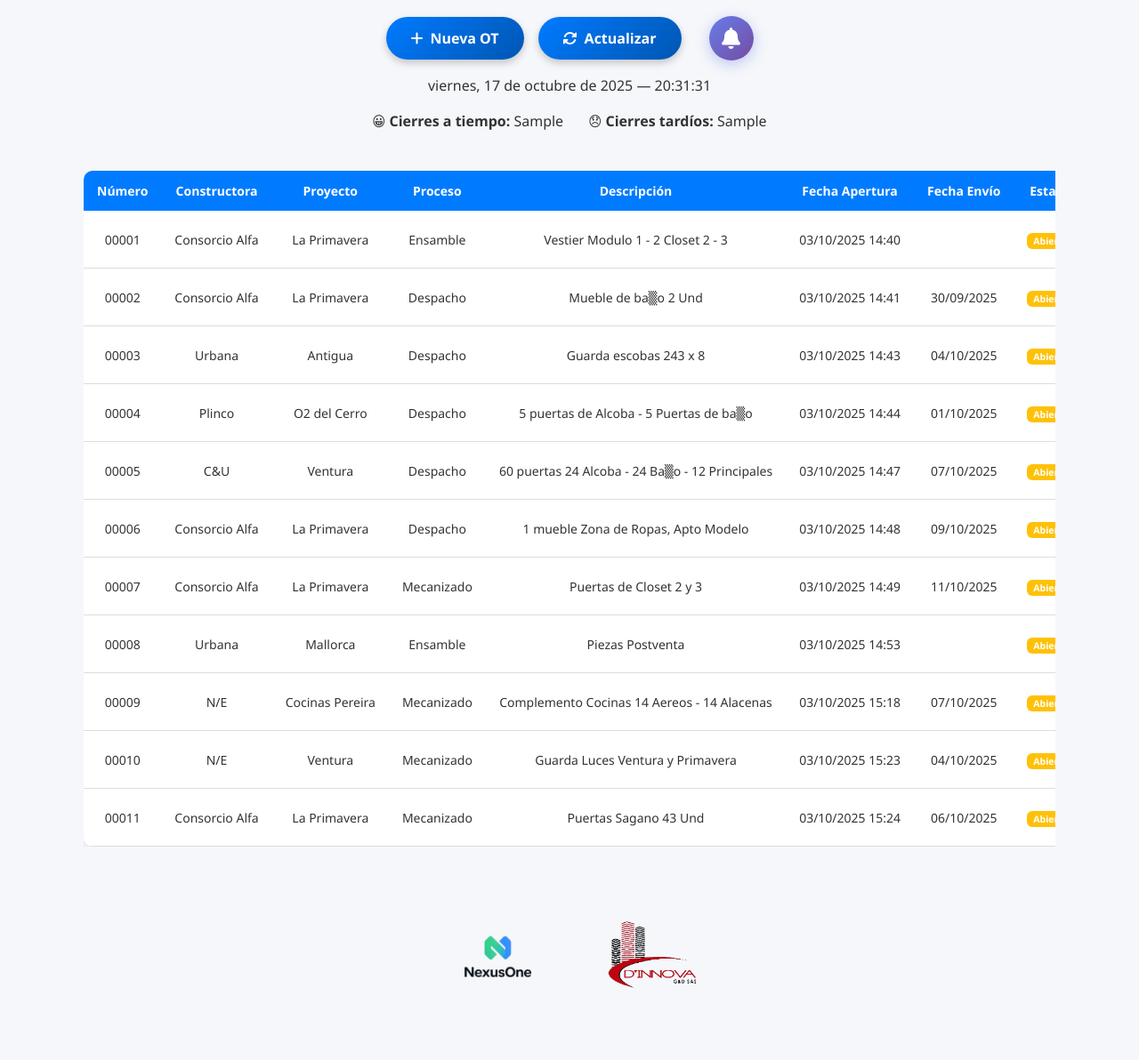
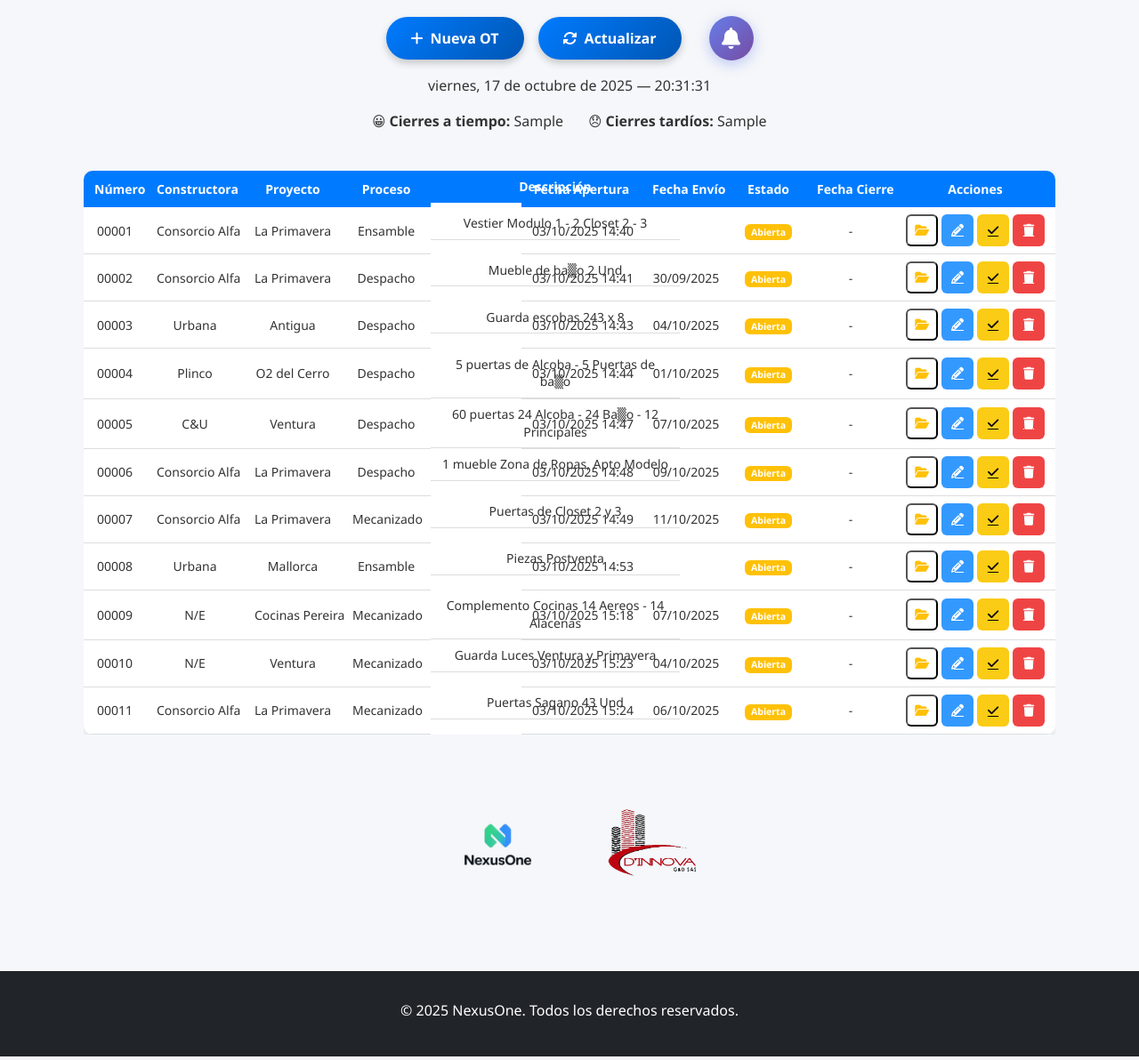
Before and after one commit to Planeacion2510/NX_01, a Django app: template nexusone/administrativa/ordenes/templates/administrativa/ordenes/listar_orden.html in a window 1280 px wide. Shown: the part 284-1476 px from the top of the page at 89% size. Run offline with Django 5.2, Linux system fonts and the light colour scheme; data comes from the database, SQL or seed files in the repository; tables that the repository leaves empty hold one stand-in row (values such as "Sample post"); the template is opened without the code that fills it: values that come from a table or form of the project are taken from there, most other values are stand-ins (such as "Sample title", 1, 10 or a date in 2020); data that the repository does not hold is empty.

Commit message:
Actualización

```diff
--- a/nexusone/administrativa/ordenes/models.py
+++ b/nexusone/administrativa/ordenes/models.py
@@ -34,6 +34,7 @@ class OrdenTrabajo(models.Model):
         ('mallorca', 'Mallorca'),
         ('o2_del_cerro', 'O2 del Cerro'),
         ('antigua', 'Antigua'),
+        ('monte_real', 'Monte Real'),
         ('koa', 'Koa Loft'),
         ('Cocinas Pereira', 'Cocinas Pereira'),
         ('externo', 'Externo'),
--- a/nexusone/administrativa/ordenes/templates/administrativa/ordenes/listar_orden.html
+++ b/nexusone/administrativa/ordenes/templates/administrativa/ordenes/listar_orden.html
@@ -592,16 +592,16 @@ cargarNotificaciones();
 
 /* ========== AJUSTES DE TABLA ========== */
 .table-modern {
-    table-layout: auto !important;
+    table-layout: fixed !important;
     width: 100% !important;
     border-collapse: collapse !important;
 }
 
-/* ⚠️ FORZAR que TODO el texto sea horizontal */
+/* ⚠️ FORZAR que TODO el texto sea horizontal por defecto */
 .table-modern th,
 .table-modern td {
     white-space: nowrap !important;
-    padding: 12px 15px !important;
+    padding: 10px 12px !important;
     vertical-align: middle !important;
     writing-mode: horizontal-tb !important;
     text-orientation: mixed !important;
@@ -609,64 +609,82 @@ cargarNotificaciones();
     transform: none !important;
 }
 
-/* Columnas con anchos específicos */
+/* Columnas con anchos optimizados */
 .table-modern th:nth-child(1), .table-modern td:nth-child(1) {
-    width: 80px;
+    width: 70px;
     text-align: center;
 }
 
 .table-modern th:nth-child(2), .table-modern td:nth-child(2) {
-    width: 130px;
+    width: 110px;
 }
 
 .table-modern th:nth-child(3), .table-modern td:nth-child(3) {
-    width: 130px;
+    width: 110px;
 }
 
 .table-modern th:nth-child(4), .table-modern td:nth-child(4) {
-    width: 110px;
+    width: 100px;
 }
 
+/* ✅ DESCRIPCIÓN con 2 líneas máximo */
 .table-modern th:nth-child(5), .table-modern td:nth-child(5) {
-    width: auto;
-    min-width: 200px;
+    width: 280px;
+    max-width: 280px;
+    white-space: normal !important;
+    overflow: hidden;
+    text-overflow: ellipsis;
+    display: -webkit-box;
+    -webkit-line-clamp: 2;
+    -webkit-box-orient: vertical;
+    line-height: 1.4;
+    padding: 8px 10px !important;
 }
 
 .table-modern th:nth-child(6), .table-modern td:nth-child(6) {
-    width: 150px;
+    width: 135px;
 }
 
 .table-modern th:nth-child(7), .table-modern td:nth-child(7) {
-    width: 110px;
+    width: 100px;
 }
 
 .table-modern th:nth-child(8), .table-modern td:nth-child(8) {
+    width: 85px;
+    text-align: center;
+}
+
+.table-modern th:nth-child(9), .table-modern td:nth-child(9) {
     width: 100px;
     text-align: center;
 }
 
-.table-modern th:nth-child(9), .table-modern td:nth-child(9) {
-    width: 110px;
-    text-align: center;
+/* ✅ ACCIONES - Ancho fijo y visible */
+.table-modern th:nth-child(10), .table-modern td:nth-child(10) {
+    width: 180px !important;
+    min-width: 180px !important;
+    max-width: 180px !important;
+    padding: 8px 5px !important;
 }
 
-.table-modern th:nth-child(10), .table-modern td:nth-child(10) {
-    width: 220px;
-    min-width: 220px;
-    padding: 12px 8px !important;
-}
-
-/* Contenedor con scroll horizontal */
+/* Contenedor sin scroll, tabla se ajusta */
 .table-container {
     overflow-x: auto !important;
     margin-bottom: 2rem;
     width: 100%;
 }
 
+/* Si la tabla es muy ancha, permitir scroll */
+@media (max-width: 1600px) {
+    .table-container {
+        overflow-x: auto;
+    }
+}
+
 .acciones-wrapper {
     display: flex;
     flex-direction: row;
-    gap: 8px;
+    gap: 4px;
     justify-content: center;
     align-items: center;
     flex-wrap: nowrap !important;
@@ -675,6 +693,18 @@ cargarNotificaciones();
 .btn-icon {
     flex-shrink: 0;
     min-width: 36px;
+    width: 36px;
+    height: 36px;
+    display: inline-flex;
+    align-items: center;
+    justify-content: center;
+    border-radius: 6px;
+    transition: all 0.2s ease;
+    font-size: 14px;
+}
+
+.btn-icon i {
+    font-size: 14px;
 }
 
 /* ========== RESPONSIVE ========== */
--- a/nexusone/administrativa/ordenes/views.py
+++ b/nexusone/administrativa/ordenes/views.py
@@ -3,15 +3,18 @@ import shutil
 from django.conf import settings
 from django.shortcuts import render, redirect, get_object_or_404
 from django.contrib import messages
-from django.http import FileResponse, Http404
+from django.http import FileResponse, Http404, JsonResponse
+from django.contrib.auth.decorators import login_required
+from django.utils import timezone
 
-from .models import OrdenTrabajo, DocumentoOrden
+from .models import OrdenTrabajo, DocumentoOrden, Notificacion
 from .forms import OrdenTrabajoForm
 
 
 # =====================================================
 # 📋 LISTAR ORDENES
 # =====================================================
+@login_required(login_url='/accounts/login/')
 def listar_ordenes(request):
     ordenes = OrdenTrabajo.objects.all().prefetch_related("documentos").order_by("-id")
 
@@ -38,11 +41,20 @@ def listar_ordenes(request):
 # =====================================================
 # ➕ CREAR ORDEN
 # =====================================================
+@login_required(login_url='/accounts/login/')
 def crear_orden(request):
     if request.method == "POST":
         form = OrdenTrabajoForm(request.POST, request.FILES)
         if form.is_valid():
             orden = form.save()
+
+            # ✅ CREAR NOTIFICACIÓN DE NUEVA ORDEN
+            Notificacion.objects.create(
+                orden=orden,
+                tipo='nueva_orden',
+                mensaje=f"✨ Nueva orden creada: {orden.numero} - {orden.get_proyecto_display()}"
+            )
+
             archivos = request.FILES.getlist("archivos")
 
             if archivos:
@@ -75,6 +87,7 @@ def crear_orden(request):
 # =====================================================
 # ✏️ EDITAR ORDEN
 # =====================================================
+@login_required(login_url='/accounts/login/')
 def editar_orden(request, pk):
     orden = get_object_or_404(OrdenTrabajo, pk=pk)
 
@@ -113,7 +126,7 @@ def editar_orden(request, pk):
     return render(request, "administrativa/ordenes/form.html", {
         "form": form,
         "orden": orden,
-        "archivos_disponibles": archivos_disponibles,  # ✅ Esto es lo que usa el template
+        "archivos_disponibles": archivos_disponibles,
         "title": "Editar Orden de Trabajo",
     })
 
@@ -121,6 +134,7 @@ def editar_orden(request, pk):
 # =====================================================
 # ❌ ELIMINAR DOCUMENTO
 # =====================================================
+@login_required(login_url='/accounts/login/')
 def eliminar_documento(request, pk):
     orden = get_object_or_404(OrdenTrabajo, pk=pk)
     archivo = request.GET.get("archivo")
@@ -139,6 +153,7 @@ def eliminar_documento(request, pk):
 # =====================================================
 # ❌ ELIMINAR ORDEN Y CARPETA
 # =====================================================
+@login_required(login_url='/accounts/login/')
 def eliminar_orden(request, pk):
     orden = get_object_or_404(OrdenTrabajo, pk=pk)
 
@@ -168,148 +183,8 @@ def eliminar_orden(request, pk):
 # =====================================================
 # 🚫 CERRAR ORDEN
 # =====================================================
+@login_required(login_url='/accounts/login/')
 def cerrar_orden(request, pk):
-    from django.utils import timezone
-
-    orden = get_object_or_404(OrdenTrabajo, pk=pk)
-    orden.estado = "cerrada"
-    orden.fecha_cierre = timezone.now()
-
-    # Calcular si el cierre fue a tiempo
-    if orden.fecha_envio:
-        fecha_cierre_solo_fecha = orden.fecha_cierre.date()
-        fecha_envio_solo_fecha = orden.fecha_envio
-
-        if fecha_cierre_solo_fecha <= fecha_envio_solo_fecha:
-            orden.cierre_a_tiempo = True
-            messages.success(request, "✅ Orden cerrada A TIEMPO correctamente. 😀")
-        else:
-            orden.cierre_a_tiempo = False
-            messages.warning(request, "⚠️ Orden cerrada TARDÍAMENTE. 😞")
-    else:
-        orden.cierre_a_tiempo = None
-        messages.success(request, "✅ Orden cerrada (sin fecha de envío para comparar).")
-
-    orden.save()
-    return redirect("administrativa:ordenes:listar_ordenes")
-
-
-# =====================================================
-# 📂 DESCARGAR ARCHIVO
-# =====================================================
-def descargar_archivo(request, numero_ot, nombre_archivo):
-    """Descargar archivo del disco de Render"""
-    ruta_archivo = os.path.join(settings.MEDIA_ROOT, f"Ordenes/{numero_ot}/{nombre_archivo}")
-
-    if os.path.exists(ruta_archivo):
-        return FileResponse(
-            open(ruta_archivo, 'rb'),
-            as_attachment=True,
-            filename=nombre_archivo
-        )
-    else:
-        raise Http404("Archivo no encontrado")
-# Agregar al final de tu views.py existente
-
-from django.http import JsonResponse
-from django.views.decorators.http import require_http_methods
-from .models import Notificacion
-
-# =====================================================
-# 🔔 SISTEMA DE NOTIFICACIONES
-# =====================================================
-
-def obtener_notificaciones(request):
-    """Obtiene todas las notificaciones no leídas"""
-    notificaciones = Notificacion.objects.filter(leida=False).select_related('orden')[:20]
-
-    data = {
-        'count': notificaciones.count(),
-        'notificaciones': [
-            {
-                'id': n.id,
-                'orden_id': n.orden.id,
-                'tipo': n.tipo,
-                'mensaje': n.mensaje,
-                'fecha': timezone.localtime(n.fecha_creacion).strftime('%d/%m/%Y %H:%M')
-            }
-            for n in notificaciones
-        ]
-    }
-
-    return JsonResponse(data)
-
-
-def marcar_leida(request, notificacion_id):
-    """Marca una notificación como leída"""
-    try:
-        notificacion = Notificacion.objects.get(id=notificacion_id)
-        notificacion.leida = True
-        notificacion.save()
-        return JsonResponse({'success': True})
-    except Notificacion.DoesNotExist:
-        return JsonResponse({'success': False}, status=404)
-
-
-def marcar_todas_leidas(request):
-    """Marca todas las notificaciones como leídas"""
-    Notificacion.objects.filter(leida=False).update(leida=True)
-    return JsonResponse({'success': True})
-
-
-# =====================================================
-# 🔧 MODIFICAR LA FUNCIÓN crear_orden EXISTENTE
-# =====================================================
-# En tu función crear_orden(), después de orden = form.save(), agregar:
-
-def crear_orden(request):
-    if request.method == "POST":
-        form = OrdenTrabajoForm(request.POST, request.FILES)
-        if form.is_valid():
-            orden = form.save()
-
-            # ✅ CREAR NOTIFICACIÓN DE NUEVA ORDEN
-            Notificacion.objects.create(
-                orden=orden,
-                tipo='nueva_orden',
-                mensaje=f"✨ Nueva orden creada: {orden.numero} - {orden.get_proyecto_display()}"
-            )
-
-            archivos = request.FILES.getlist("archivos")
-            # ... resto del código igual
-
-            if archivos:
-                carpeta_ot = os.path.join(settings.MEDIA_ROOT, f"Ordenes/{orden.numero}/")
-                os.makedirs(carpeta_ot, exist_ok=True)
-
-                for archivo in archivos:
-                    ruta_archivo = os.path.join(carpeta_ot, archivo.name)
-                    with open(ruta_archivo, "wb+") as destino:
-                        for chunk in archivo.chunks():
-                            destino.write(chunk)
-
-                messages.success(request, "✅ Orden creada y archivos guardados correctamente.")
-            else:
-                messages.success(request, "✅ Orden creada correctamente (sin archivos).")
-
-            return redirect("administrativa:ordenes:listar_ordenes")
-        else:
-            messages.error(request, "⚠️ Corrige los errores del formulario.")
-    else:
-        form = OrdenTrabajoForm()
-
-    return render(request, "administrativa/ordenes/form.html", {
-        "form": form,
-        "title": "Crear Orden de Trabajo",
-    })
-
-
-# =====================================================
-# 🔧 MODIFICAR LA FUNCIÓN cerrar_orden EXISTENTE
-# =====================================================
-def cerrar_orden(request, pk):
-    from django.utils import timezone
-
     orden = get_object_or_404(OrdenTrabajo, pk=pk)
     orden.estado = "cerrada"
     orden.fecha_cierre = timezone.now()
@@ -347,3 +222,66 @@ def cerrar_orden(request, pk):
 
     orden.save()
     return redirect("administrativa:ordenes:listar_ordenes")
+
+
+# =====================================================
+# 📂 DESCARGAR ARCHIVO
+# =====================================================
+@login_required(login_url='/accounts/login/')
+def descargar_archivo(request, numero_ot, nombre_archivo):
+    """Descargar archivo del disco de Render"""
+    ruta_archivo = os.path.join(settings.MEDIA_ROOT, f"Ordenes/{numero_ot}/{nombre_archivo}")
+
+    if os.path.exists(ruta_archivo):
+        return FileResponse(
+            open(ruta_archivo, 'rb'),
+            as_attachment=True,
+            filename=nombre_archivo
+        )
+    else:
+        raise Http404("Archivo no encontrado")
+
+
+# =====================================================
+# 🔔 SISTEMA DE NOTIFICACIONES
+# =====================================================
+
+@login_required(login_url='/accounts/login/')
+def obtener_notificaciones(request):
+    """Obtiene todas las notificaciones no leídas"""
+    notificaciones = Notificacion.objects.filter(leida=False).select_related('orden')[:20]
+
+    data = {
+        'count': notificaciones.count(),
+        'notificaciones': [
+            {
+                'id': n.id,
+                'orden_id': n.orden.id,
+                'tipo': n.tipo,
+                'mensaje': n.mensaje,
+                'fecha': timezone.localtime(n.fecha_creacion).strftime('%d/%m/%Y %H:%M')
+            }
+            for n in notificaciones
+        ]
+    }
+
+    return JsonResponse(data)
+
+
+@login_required(login_url='/accounts/login/')
+def marcar_leida(request, notificacion_id):
+    """Marca una notificación como leída"""
+    try:
+        notificacion = Notificacion.objects.get(id=notificacion_id)
+        notificacion.leida = True
+        notificacion.save()
+        return JsonResponse({'success': True})
+    except Notificacion.DoesNotExist:
+        return JsonResponse({'success': False}, status=404)
+
+
+@login_required(login_url='/accounts/login/')
+def marcar_todas_leidas(request):
+    """Marca todas las notificaciones como leídas"""
+    Notificacion.objects.filter(leida=False).update(leida=True)
+    return JsonResponse({'success': True})
```
Also changed, not shown: nexusone/administrativa/ordenes/forms.py (+17 -0 lines).
